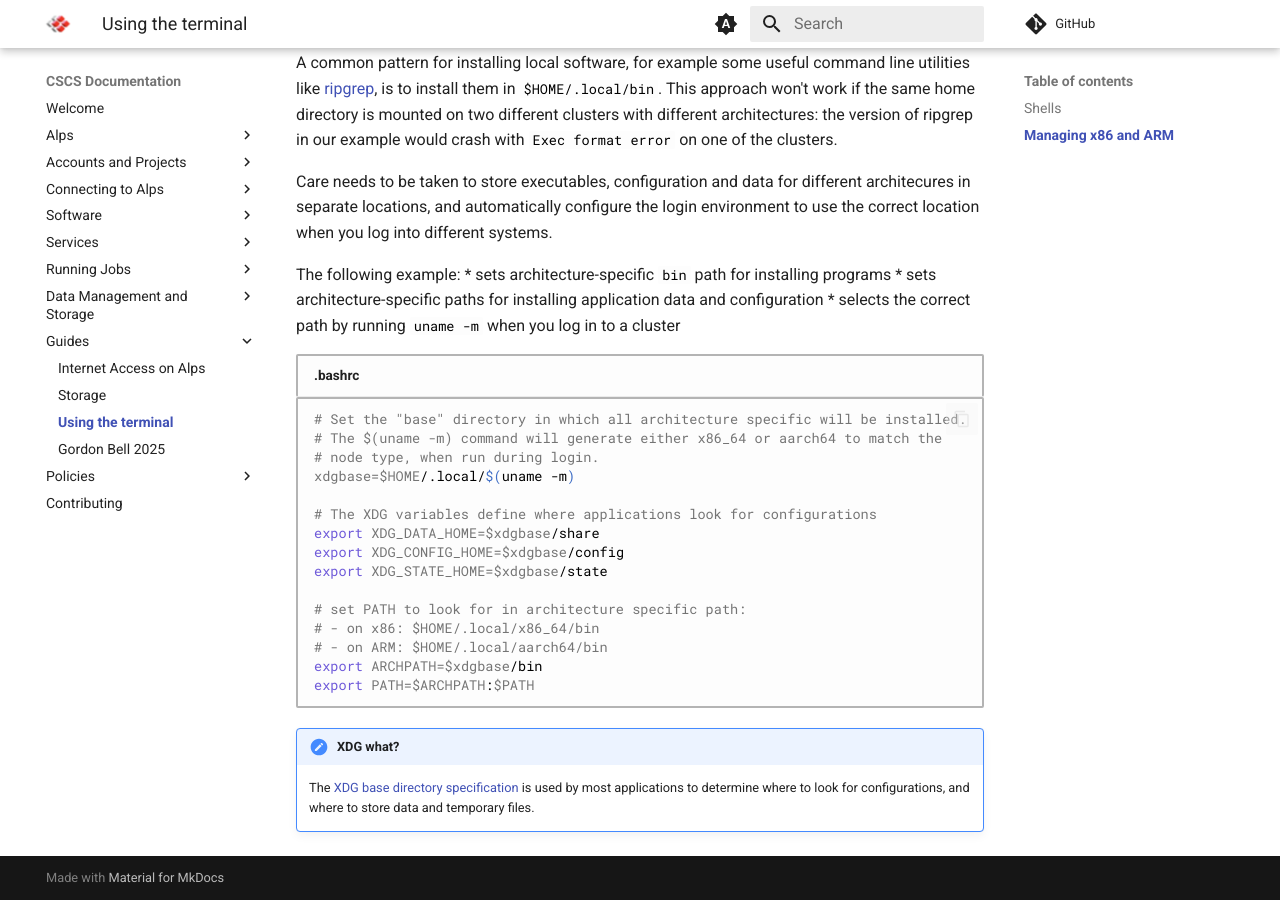
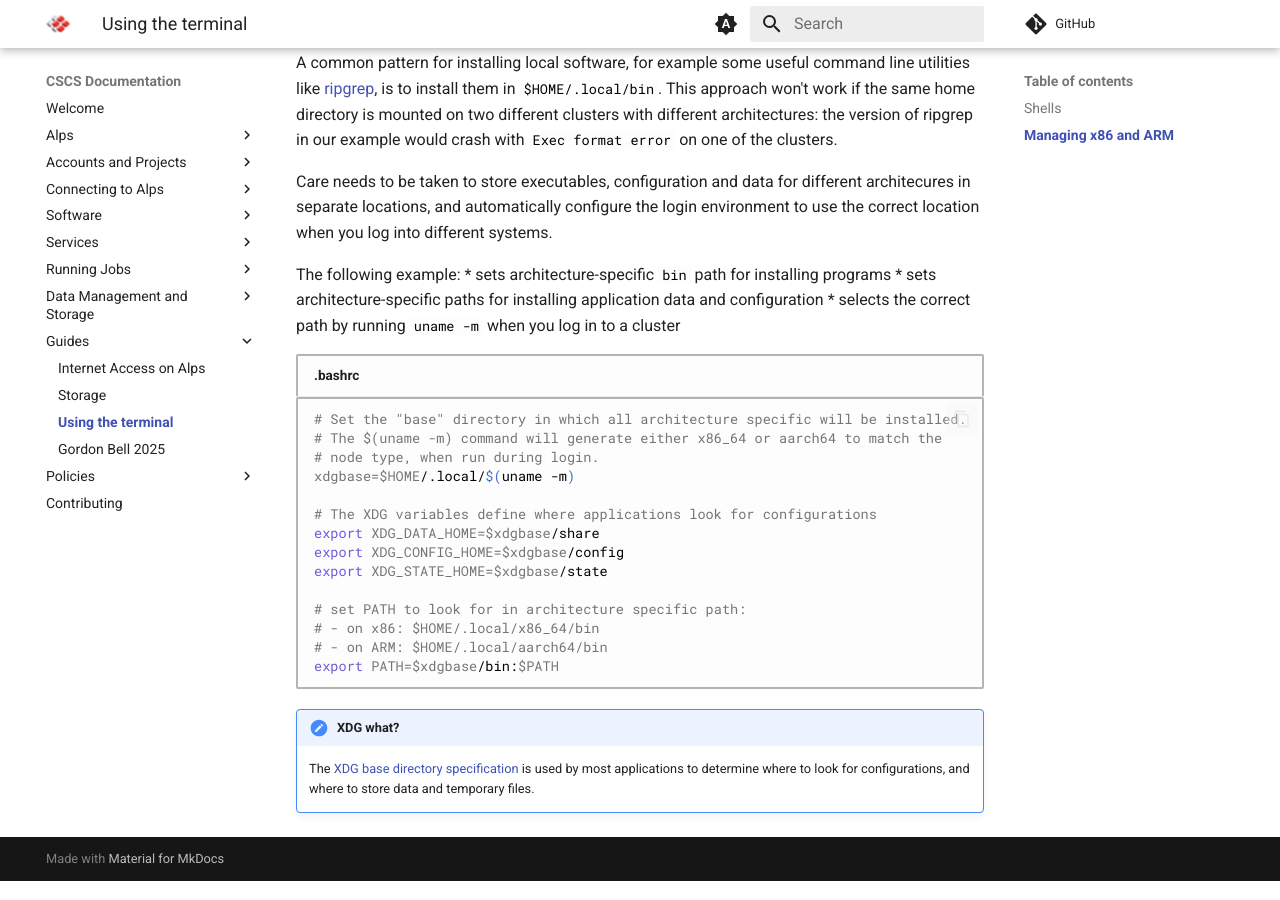
Before and after one commit to nickjbrowning/cscs-docs, an MkDocs documentation site: the page built from docs/guides/terminal.md, in a window 1280 px wide and 900 px high, scrolled down 1287 px. Built offline with MkDocs 1.6.1 and Material for MkDocs 9.7.7, drawn with Linux system fonts in a browser that asks for light colours; comment, search, counter and statistics services are not loaded.

Commit message:
Update terminal.md

````diff
--- a/docs/guides/terminal.md
+++ b/docs/guides/terminal.md
@@ -69,8 +69,7 @@ export XDG_STATE_HOME=$xdgbase/state
 # set PATH to look for in architecture specific path:
 # - on x86: $HOME/.local/x86_64/bin
 # - on ARM: $HOME/.local/aarch64/bin
-export ARCHPATH=$xdgbase/bin
-export PATH=$ARCHPATH:$PATH
+export PATH=$xdgbase/bin:$PATH
 ```
 
 !!! note "XDG what?"
````
